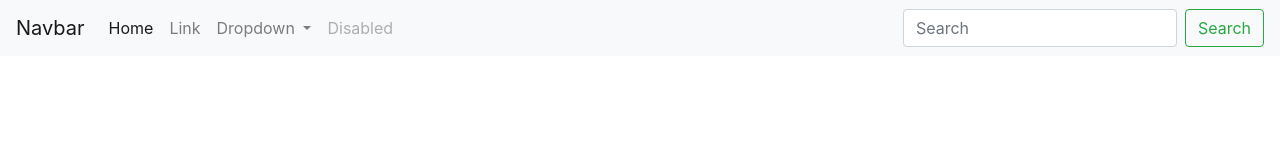
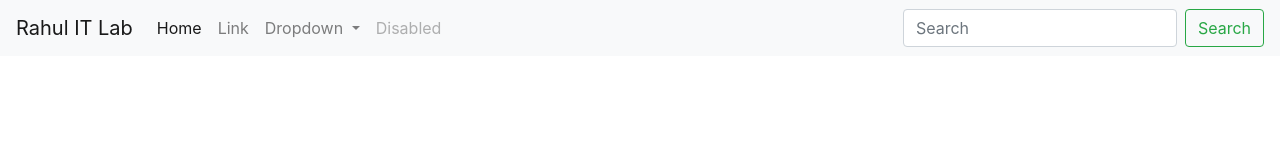
Before and after one commit to sanju20000/SampleRepo, a plain HTML site: page index.html in a window 1280 px wide. Drawn offline with nearby package versions, Linux system fonts and the light colour scheme.

Commit message:
changes name of company in navbar

```diff
--- a/index.html
+++ b/index.html
@@ -12,7 +12,7 @@
   </head>
   <body>
     <nav class="navbar navbar-expand-lg navbar-light bg-light">
-  <a class="navbar-brand" href="#">Navbar</a>
+  <a class="navbar-brand" href="#">Rahul IT Lab</a>
   <button class="navbar-toggler" type="button" data-toggle="collapse" data-target="#navbarSupportedContent" aria-controls="navbarSupportedContent" aria-expanded="false" aria-label="Toggle navigation">
     <span class="navbar-toggler-icon"></span>
   </button>
```
